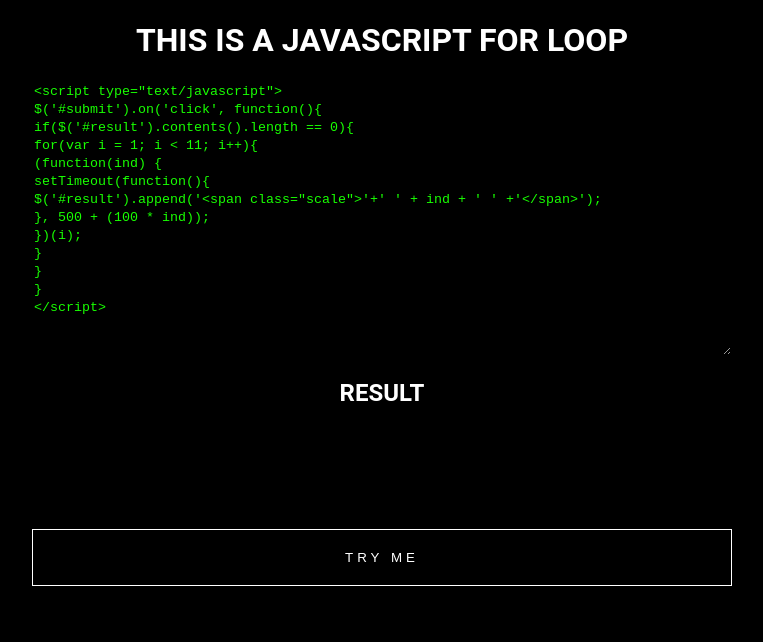
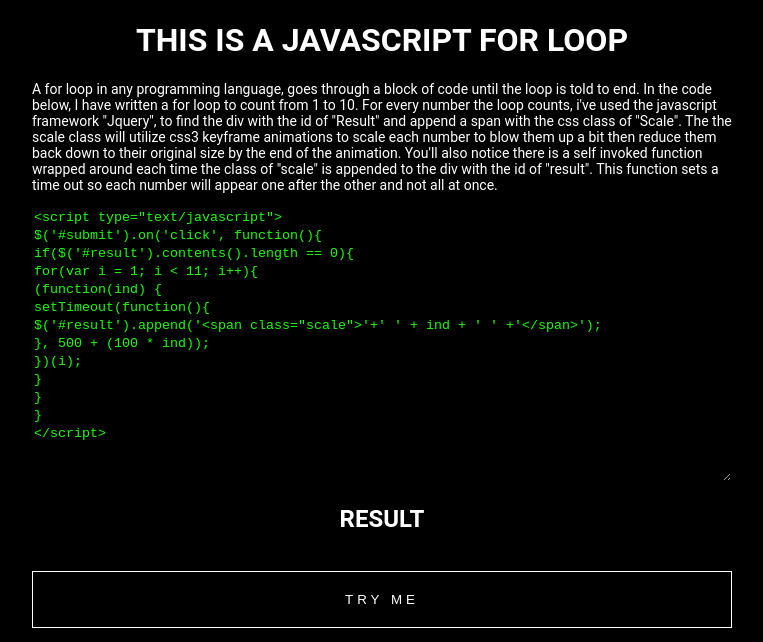
Before and after one commit to appberg30/jquery-for-loop, a plain HTML site: page index.html in a window 1280 px wide. Shown: the whole page, without its empty margins (258-1021 px from the left). Drawn offline with nearby package versions, Linux system fonts and the light colour scheme.

Commit message:
Update index.html

```diff
--- a/index.html
+++ b/index.html
@@ -8,7 +8,11 @@
   </head>
   <body>
     <div id="main-wrapper">
+      <div class="row">
          <h1>This is a Javascript For Loop</h1>
+          <p>A for loop in any programming language, goes through a block of code until the loop is told to end.  In the code below, I have written a for loop to count from 1 to 10. For every number the loop counts, i've used the javascript framework "Jquery", to find the div with the id of "Result" and append a span with the css class of "Scale".  The the scale class will utilize css3 keyframe animations to scale each number to blow them up a bit then reduce them back down to their original size by the end of the animation.  You'll also notice there is a self invoked function wrapped around each time the class of "scale" is appended to the div with the id of "result".  This function sets a time out so each number will appear one after the other and not all at once.</p>
+      </div>
+      <div class="row">
         <textarea rows="15" cols="85" readonly spellcheck="false">
              <script type="text/javascript">
                $('#submit').on('click', function(){
@@ -24,17 +28,15 @@
               }
             </script>
           </textarea>
-      <div id="result-wrapper">
-        <div class="header-wrapper">
+      </div>
+      <div class="row">
         <h2>result</h2>
-        </div>
         <div class="return-value-wrapper">
               <span id="result"></span>
         </div>
       </div>
-      <div id="submit-wrapper">
+      <div class="row">
             <button id="submit" class="button">Try Me</button>
-      </div>
       </div>
     </div>
   </body>
```
Lines whose indentation alone changed are shown as unchanged.
